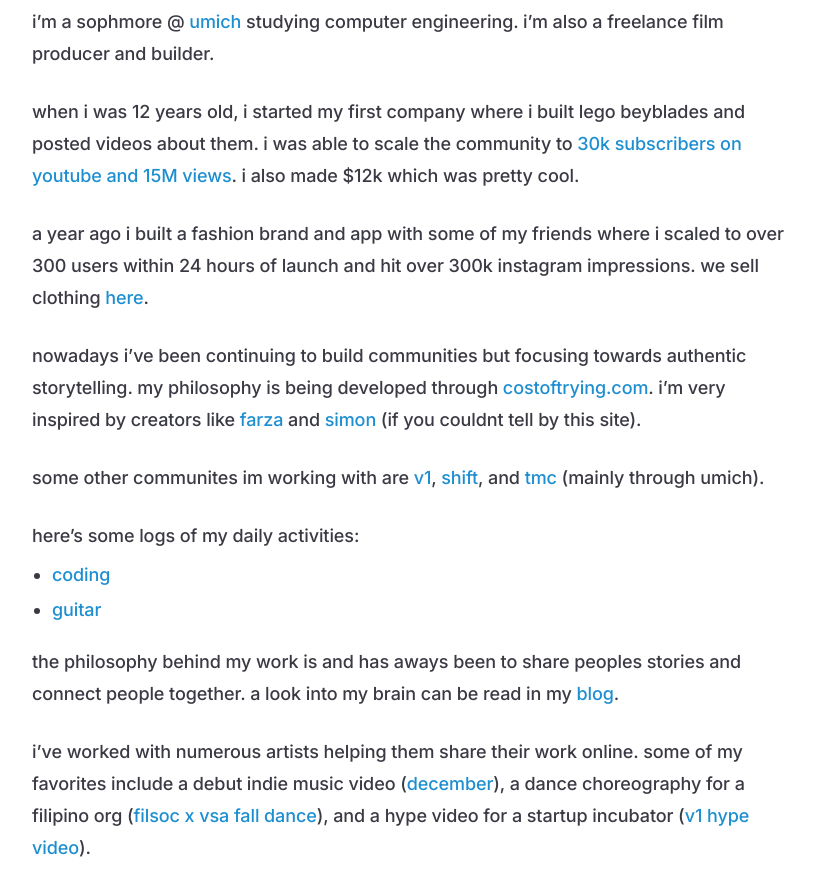
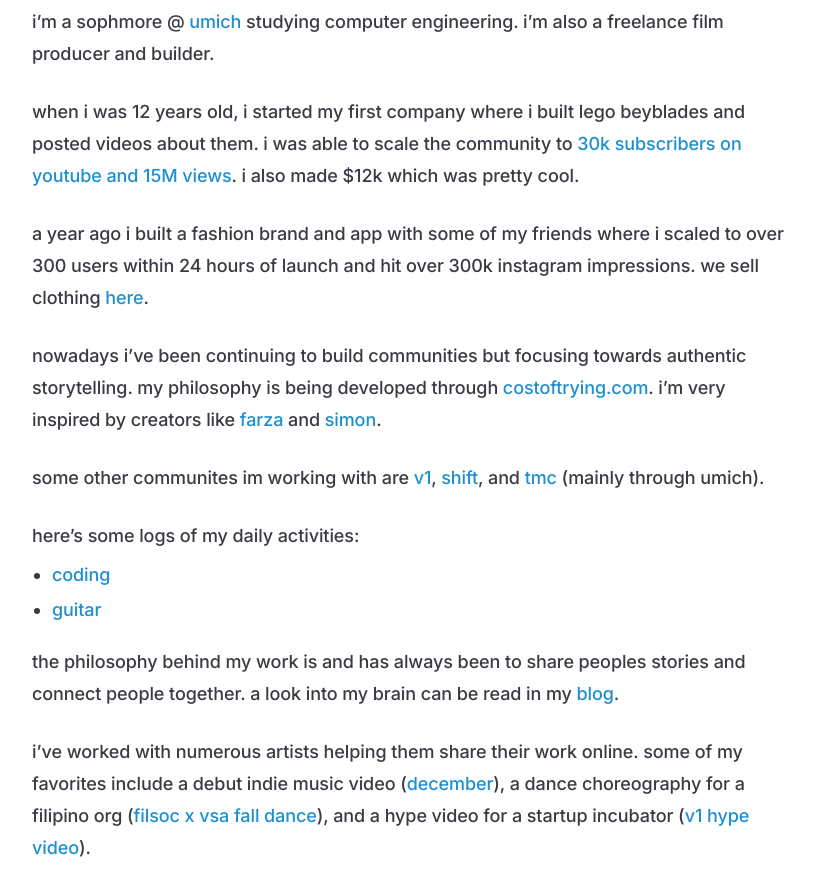
Before and after one commit to PJ1229/Portfolio, a website: page public/lab/index.html in a window 1280 px wide. Shown: the part 177-1064 px from the top of the page, without its empty margins (228-1043 px from the left). Drawn offline with Linux system fonts and the light colour scheme; files whose address does not match are found by name.

Commit message:
fixed web

```diff
--- a/public/lab/index.html
+++ b/public/lab/index.html
@@ -52,8 +52,7 @@
       <a target="_blank" href="https://costoftrying.com/">costoftrying.com</a>.
       i’m very inspired by creators like
       <a target="_blank" href="https://farza.com/">farza</a> and
-      <a target="_blank" href="https://www.youtube.com/@wholesomesimon">simon</a>
-      (if you couldnt tell by this site).
+      <a target="_blank" href="https://www.youtube.com/@wholesomesimon">simon</a>.
     </p>
 
     <p>
@@ -72,7 +71,7 @@
     </ul>
 
     <p>
-      the philosophy behind my work is and has aways been to share peoples stories and connect people together.
+      the philosophy behind my work is and has always been to share peoples stories and connect people together.
       a look into my brain can be read in my <a href="blog.html">blog</a>.
     </p>
 
```
